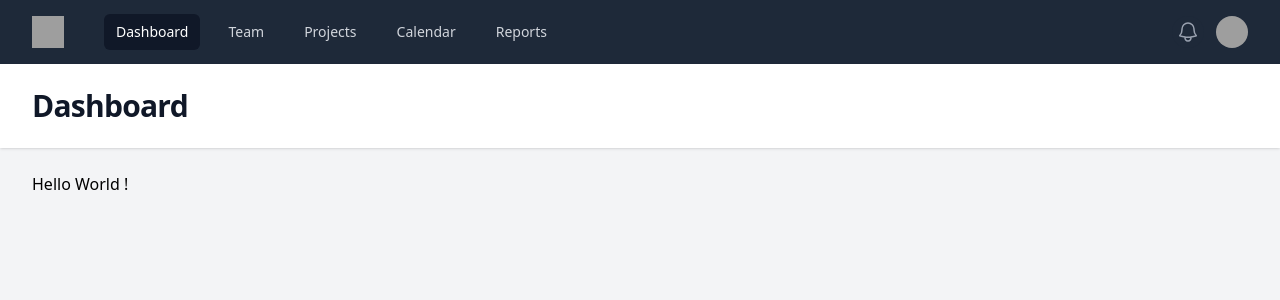
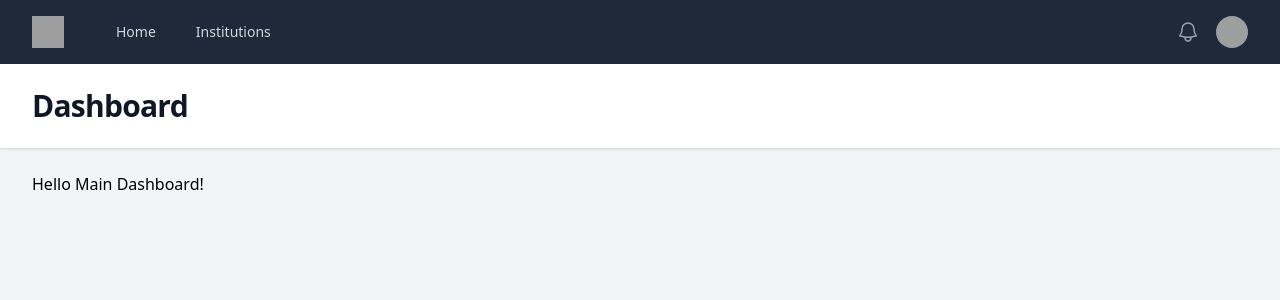
Before and after one commit to mkpanq/cama, a Next.js app: page / in a window 1280 px wide. Shown: the top 300 px of the page. Built offline with nearby package versions, Linux system fonts and the light colour scheme; grey boxes are pictures that could not be loaded.

Commit message:
Routing between two simple pages - main dashboard and institutions

```diff
--- /dev/null
+++ b/src/app/(dashboard)/(home)/page.tsx
@@ -0,0 +1,3 @@
+export default function MainDashboardPage() {
+  return <div>Hello Main Dashboard!</div>;
+}
--- /dev/null
+++ b/src/app/(dashboard)/institutions/page.tsx
@@ -0,0 +1,3 @@
+export default function MainInstitutionsPage() {
+  return <div>Hello Institutions!</div>;
+}
--- a/src/app/(dashboard)/layout.tsx
+++ b/src/app/(dashboard)/layout.tsx
@@ -10,7 +10,7 @@ import {
 import { Bars3Icon, BellIcon, XMarkIcon } from "@heroicons/react/24/outline";
 import type { Metadata } from "next";
 import "../globals.css";
-import classNames from "../lib/classNames";
+import Link from "next/link";
 
 const user = {
   name: "Tom Cook",
@@ -18,13 +18,12 @@ const user = {
   imageUrl:
     "https://images.unsplash.com/photo-1472099645785-5658abf4ff4e?ixlib=rb-1.2.1&ixid=eyJhcHBfaWQiOjEyMDd9&auto=format&fit=facearea&facepad=2&w=256&h=256&q=80",
 };
+
 const navigation = [
-  { name: "Dashboard", href: "#", current: true },
-  { name: "Team", href: "#", current: false },
-  { name: "Projects", href: "#", current: false },
-  { name: "Calendar", href: "#", current: false },
-  { name: "Reports", href: "#", current: false },
+  { name: "Home", href: "/" },
+  { name: "Institutions", href: "/institutions" },
 ];
+
 const userNavigation = [
   { name: "Your Profile", href: "#" },
   { name: "Settings", href: "#" },
@@ -57,19 +56,13 @@ export default function DashboardLayout({
               <div className="hidden md:block">
                 <div className="ml-10 flex items-baseline space-x-4">
                   {navigation.map((item) => (
-                    <a
+                    <Link
                       key={item.name}
                       href={item.href}
-                      aria-current={item.current ? "page" : undefined}
-                      className={classNames(
-                        item.current
-                          ? "bg-gray-900 text-white"
-                          : "text-gray-300 hover:bg-gray-700 hover:text-white",
-                        "rounded-md px-3 py-2 text-sm font-medium",
-                      )}
+                      className="text-gray-300 hover:bg-gray-700 hover:text-white rounded-md px-3 py-2 text-sm font-medium"
                     >
                       {item.name}
-                    </a>
+                    </Link>
                   ))}
                 </div>
               </div>
@@ -136,20 +129,13 @@ export default function DashboardLayout({
         <DisclosurePanel className="md:hidden">
           <div className="space-y-1 px-2 pt-2 pb-3 sm:px-3">
             {navigation.map((item) => (
-              <DisclosureButton
+              <Link
                 key={item.name}
-                as="a"
                 href={item.href}
-                aria-current={item.current ? "page" : undefined}
-                className={classNames(
-                  item.current
-                    ? "bg-gray-900 text-white"
-                    : "text-gray-300 hover:bg-gray-700 hover:text-white",
-                  "block rounded-md px-3 py-2 text-base font-medium",
-                )}
+                className="text-gray-300 hover:bg-gray-700 hover:text-white rounded-md px-3 py-2 text-sm font-medium"
               >
                 {item.name}
-              </DisclosureButton>
+              </Link>
             ))}
           </div>
           <div className="border-t border-gray-700 pt-4 pb-3">
--- a/src/app/(dashboard)/page.tsx
+++ /dev/null
@@ -1,3 +0,0 @@
-export default function Dashboard() {
-  return <div>Hello World !</div>;
-}
```
